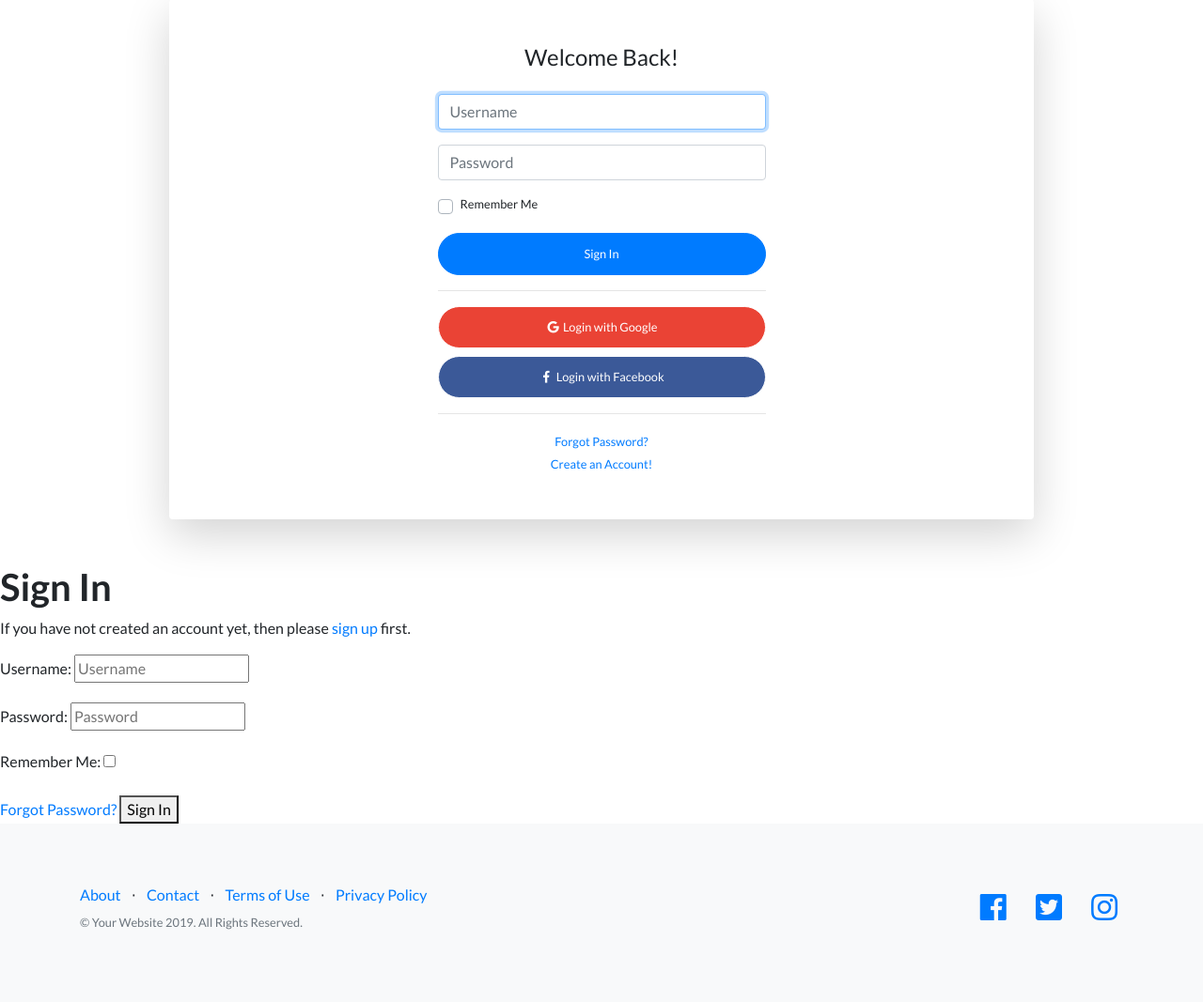
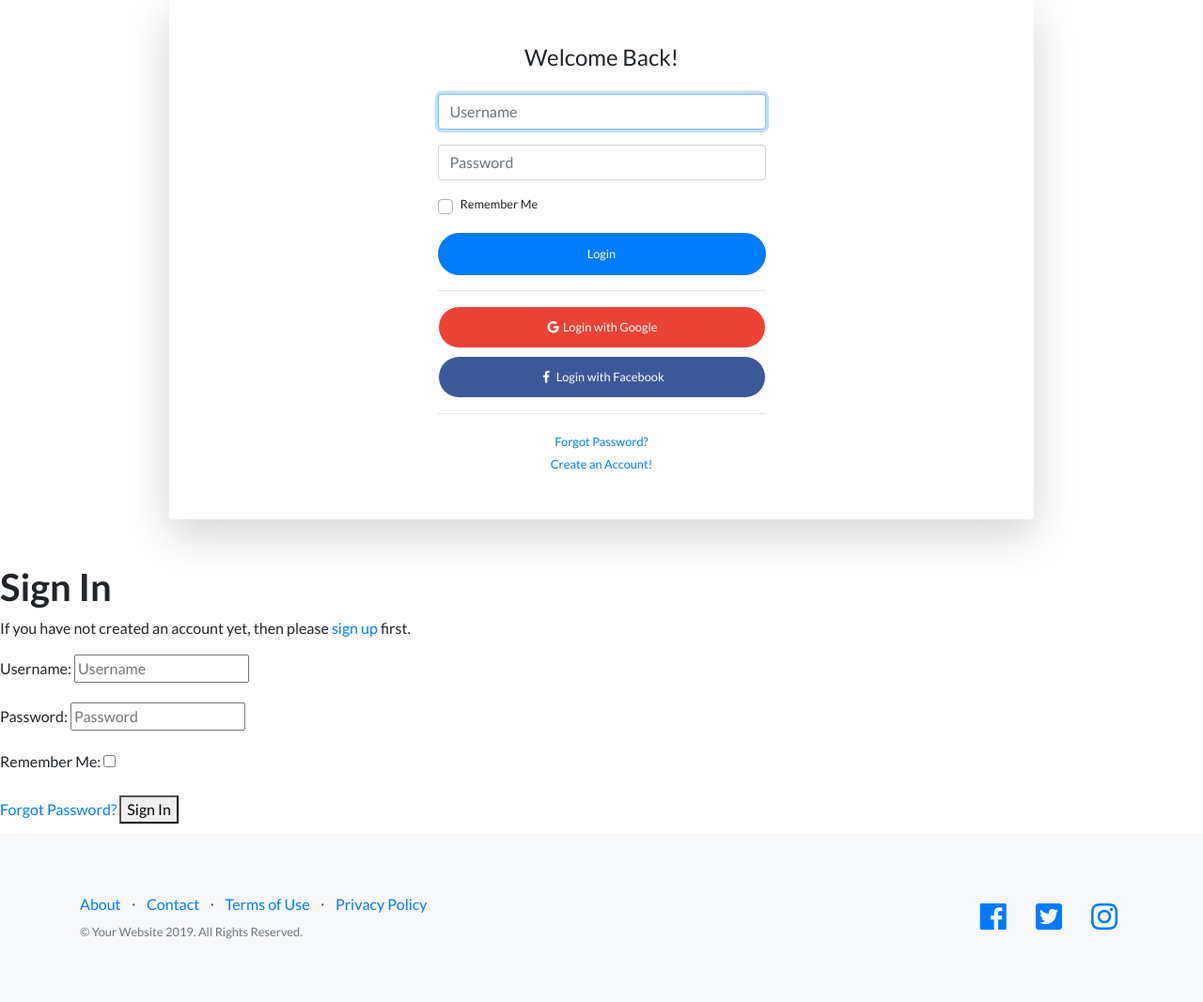
Before and after one commit to shahjalalh/zed, a Django app: page /accounts/login/ in a window 1280 px wide. Shown: the part 124-1191 px from the top of the page at 94% size. Before the commit the page ends 1114 px from the top, so only its background shows below. Run offline with Django 3.2, Linux system fonts and the light colour scheme; some libraries are stand-ins or nearby versions.

Commit message:
sign in and sign out page

```diff
--- a/static/css/styles.css
+++ b/static/css/styles.css
@@ -3,6 +3,7 @@
 
 .main-content {
     margin-top: 75px;
+    margin-bottom: 10px;
 }
 
 /** Login **/
--- a/templates/account/login.html
+++ b/templates/account/login.html
@@ -3,13 +3,13 @@
 {% load i18n %}
 {% load account socialaccount %}
 
-{% block head_title %}{% trans "Sign In" %}{% endblock %}
+{% block head_title %}{% trans "Log In" %}{% endblock %}
 
 {% block content %}
 <div class="main-content">
     {% if user.is_authenticated %}
 
-    <h1>{% trans "You are already Signed In!!!" %}</h1>
+    <h1>{% trans "You are already Logged In!!!" %}</h1>
 
     {% else %}
 
@@ -65,7 +65,7 @@
                                                 -->
                                             </div>
                                         </div>
-                                        <button class="btn btn-primary btn-user btn-block" type="submit">Sign In</button>
+                                        <button class="btn btn-primary btn-user btn-block" type="submit">Login</button>
                                         <!--
                                         <a href="index.html" class="btn btn-primary btn-user btn-block">
                                             Login
@@ -104,9 +104,9 @@
     {% get_providers as socialaccount_providers %}
 
     {% if socialaccount_providers %}
-    <p>{% blocktrans with site.name as site_name %}Please sign in with one
+    <p>{% blocktrans with site.name as site_name %}Please log in with one
         of your existing third party accounts. Or, <a href="{{ signup_url }}">sign up</a>
-        for a {{ site_name }} account and sign in below:{% endblocktrans %}</p>
+        for a {{ site_name }} account and log in below:{% endblocktrans %}</p>
 
     <div class="socialaccount_ballot">
 
```
Also changed, not shown: templates/account/logout.html (+7 -4 lines), db.sqlite3.
